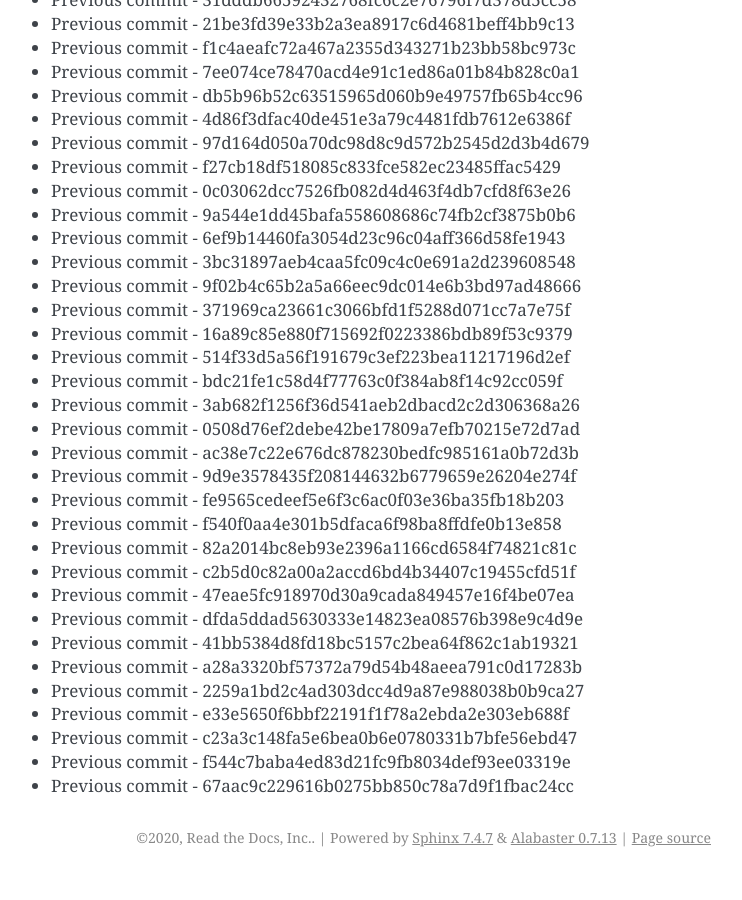
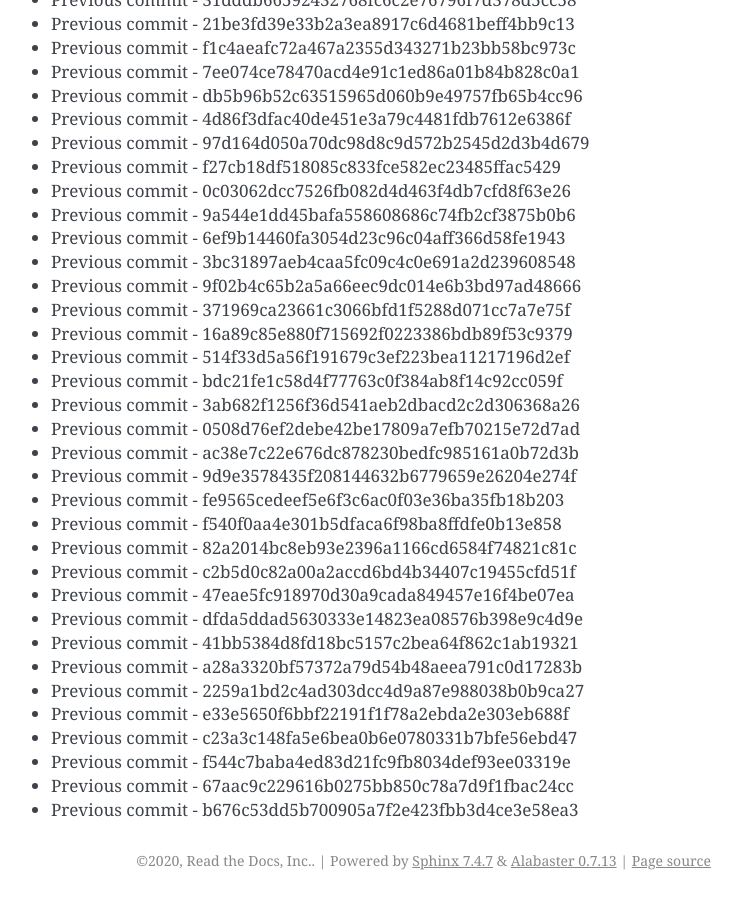
Before and after one commit to readthedocs/rtd-git-stresstest, a Sphinx documentation site: the page built from docs/updates.rst, in a window 1280 px wide and 900 px high, scrolled down 25618 px. Shown: the whole window, without its empty margins (399-1141 px from the left). Built offline with Sphinx 7.4.7, drawn with Linux system fonts in a browser that asks for light colours; before the commit the page ends 26495 px from its top, so only the background shows below that.

Commit message:
Generating commit from previous: b676c53dd5b700905a7f2e423fbb3d4ce3e58ea3

```diff
--- a/docs/updates.rst
+++ b/docs/updates.rst
@@ -1108,3 +1108,4 @@ It can be tested for any performance characteristics.
 * Previous commit - c23a3c148fa5e6bea0b6e0780331b7bfe56ebd47
 * Previous commit - f544c7baba4ed83d21fc9fb8034def93ee03319e
 * Previous commit - 67aac9c229616b0275bb850c78a7d9f1fbac24cc
+* Previous commit - b676c53dd5b700905a7f2e423fbb3d4ce3e58ea3
```
